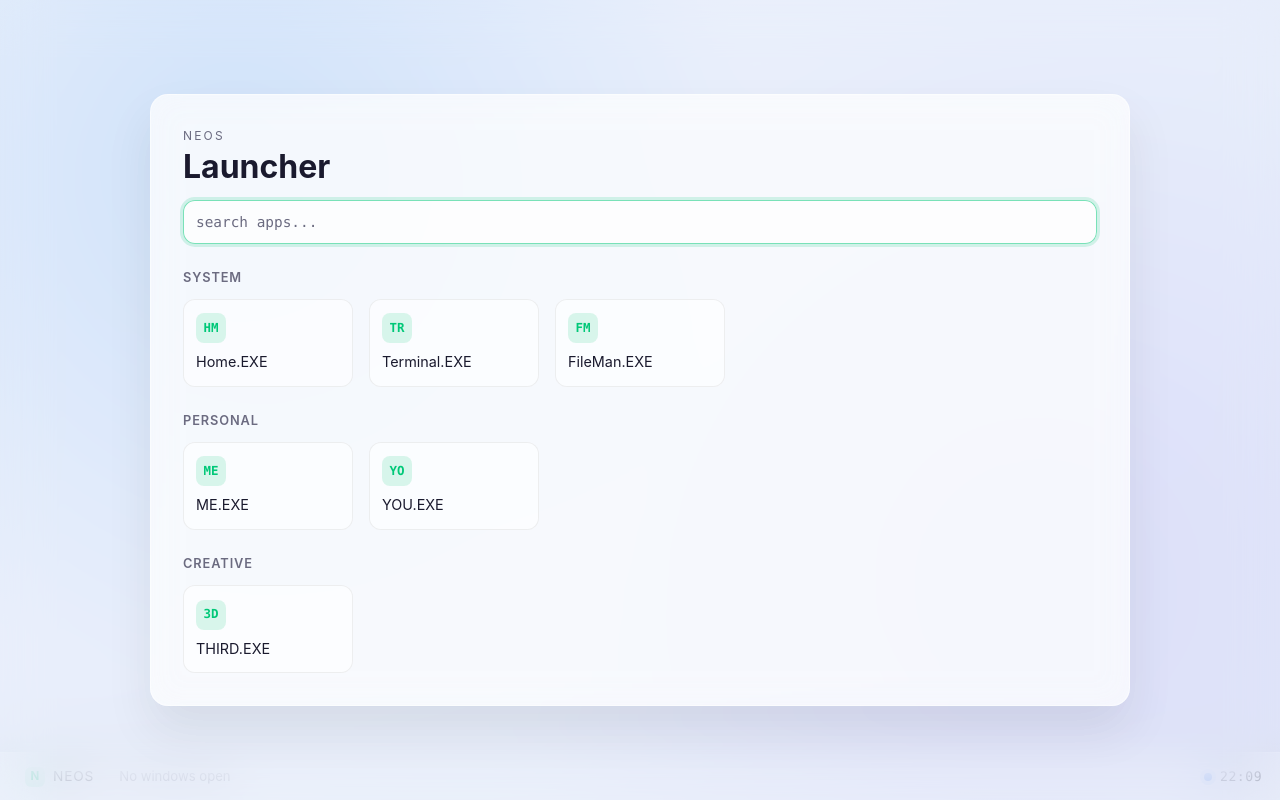
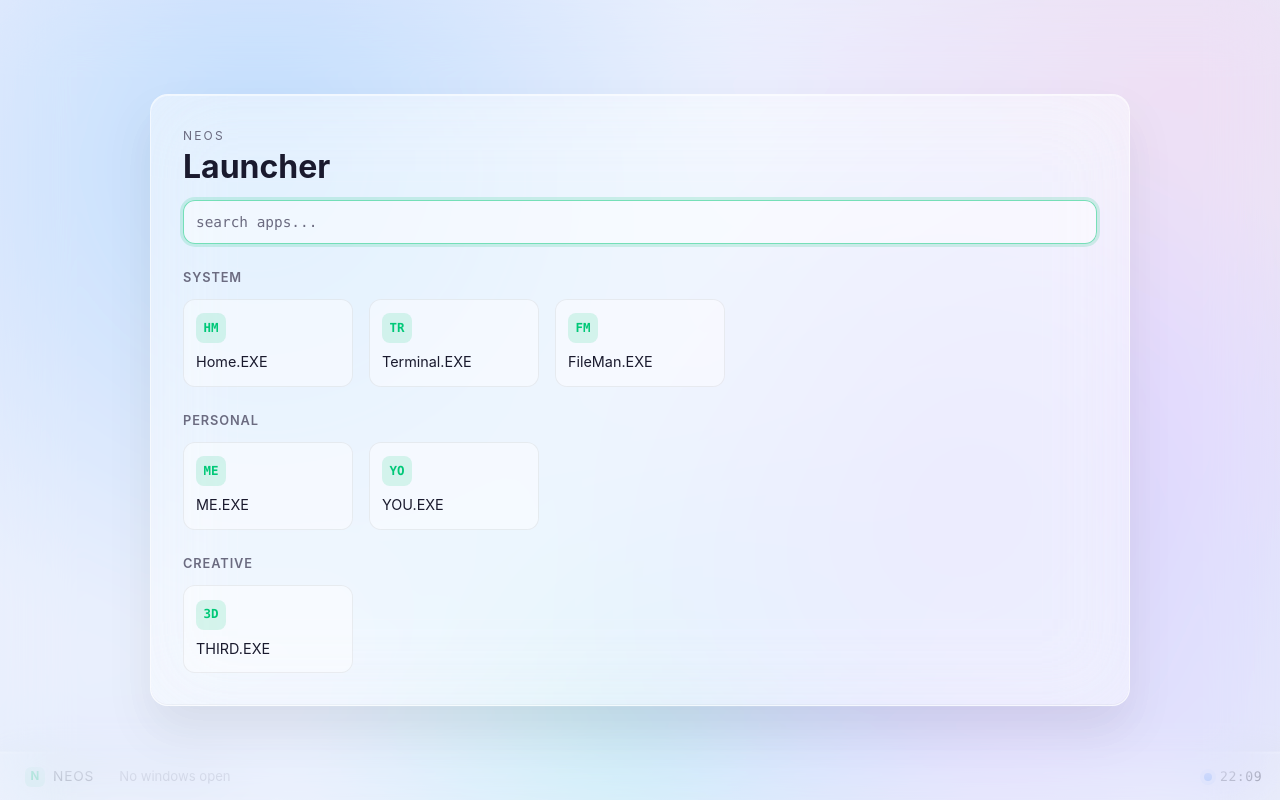
Before and after one commit to naninfinite/neos, a React (Vite) app: page / in a window 1280 px wide. Both pictures are taken after a click on the button "Open launcher". Built offline with nearby package versions, Linux system fonts and the light colour scheme.

Commit message:
style: apply heavy liquid glass shell treatment

```diff
--- a/src/styles.css
+++ b/src/styles.css
@@ -54,16 +54,26 @@ input {
   z-index: var(--z-wallpaper);
   background:
     radial-gradient(
-      circle at 18% 20%,
-      rgba(147, 197, 253, 0.52),
-      transparent 42%
+      circle at 20% 20%,
+      rgba(120, 180, 255, 0.5),
+      transparent 40%
     ),
     radial-gradient(
-      circle at 80% 70%,
-      rgba(196, 181, 253, 0.44),
-      transparent 46%
+      circle at 75% 65%,
+      rgba(180, 140, 255, 0.45),
+      transparent 40%
     ),
-    linear-gradient(145deg, #fbfcff 0%, #eff3ff 50%, #e6ecfa 100%);
+    radial-gradient(
+      circle at 50% 90%,
+      rgba(100, 220, 200, 0.3),
+      transparent 35%
+    ),
+    radial-gradient(
+      circle at 92% 12%,
+      rgba(255, 160, 196, 0.28),
+      transparent 36%
+    ),
+    linear-gradient(145deg, #f4f6ff 0%, #eef2ff 50%, #e8eafa 100%);
 }
 
 .desktopSurface {
@@ -88,11 +98,14 @@ input {
   height: var(--taskbar-height);
   padding: var(--space-2) var(--space-3);
   border: 0;
-  border-top: 1px solid var(--color-glass-border);
+  border-top: 1px solid rgba(255, 255, 255, 0.6);
   border-radius: 0;
   background: var(--color-glass);
-  backdrop-filter: blur(20px);
-  box-shadow: 0 -8px 24px var(--color-shadow);
+  backdrop-filter: blur(var(--glass-blur)) saturate(var(--glass-saturate));
+  box-shadow:
+    0 -1px 0 rgba(255, 255, 255, 0.3),
+    inset 0 1px 0 var(--glass-highlight),
+    0 -8px 32px rgba(0, 0, 0, 0.06);
 }
 
 .launcherButton {
@@ -180,8 +193,8 @@ input {
   display: grid;
   place-items: center;
   padding: clamp(var(--space-4), 3vw, var(--space-8));
-  background: rgba(222, 230, 246, 0.45);
-  backdrop-filter: blur(24px);
+  background: rgba(224, 232, 248, 0.36);
+  backdrop-filter: blur(32px) saturate(1.25);
 }
 
 .launcherPanel {
@@ -191,9 +204,12 @@ input {
   padding: clamp(var(--space-4), 2.5vw, var(--space-8));
   border: 1px solid var(--color-glass-border);
   border-radius: 18px;
-  background: var(--color-bg-elevated);
-  box-shadow: 0 24px 48px var(--color-shadow);
-  backdrop-filter: blur(16px);
+  background: rgba(255, 255, 255, 0.42);
+  box-shadow:
+    inset 0 1px 0 rgba(255, 255, 255, 0.5),
+    inset 0 -1px 0 rgba(0, 0, 0, 0.03),
+    0 24px 48px rgba(0, 0, 0, 0.08);
+  backdrop-filter: blur(40px) saturate(1.6) brightness(1.05);
 }
 
 .launcherHeader {
@@ -227,7 +243,7 @@ input {
   padding: 0 var(--space-3);
   border: 1px solid var(--color-border-subtle);
   border-radius: 12px;
-  background: rgba(255, 255, 255, 0.75);
+  background: rgba(255, 255, 255, 0.48);
   color: var(--color-text-primary);
   font-family: var(--font-mono);
   font-size: 0.9rem;
@@ -272,14 +288,14 @@ input {
   padding: var(--space-3);
   border: 1px solid var(--color-border-subtle);
   border-radius: 12px;
-  background: var(--color-bg-surface);
+  background: rgba(255, 255, 255, 0.42);
   cursor: default;
   text-align: left;
 }
 
 .launcherCard:hover {
   border-color: rgba(0, 0, 0, 0.14);
-  background: rgba(255, 255, 255, 0.78);
+  background: rgba(255, 255, 255, 0.52);
 }
 
 .launcherIcon {
@@ -319,9 +335,12 @@ input {
   padding: var(--space-6);
   border: 1px solid var(--color-glass-border);
   border-radius: 16px;
-  background: var(--color-bg-elevated);
-  box-shadow: 0 16px 40px var(--color-shadow);
-  backdrop-filter: blur(16px);
+  background: rgba(255, 255, 255, 0.42);
+  box-shadow:
+    inset 0 1px 0 rgba(255, 255, 255, 0.5),
+    inset 0 -1px 0 rgba(0, 0, 0, 0.03),
+    0 24px 48px rgba(0, 0, 0, 0.08);
+  backdrop-filter: blur(40px) saturate(1.6) brightness(1.05);
 }
 
 .bootBrand {
--- a/src/styles/tokens.css
+++ b/src/styles/tokens.css
@@ -11,8 +11,8 @@
   --color-bg-base: #f0f0f5;
   --color-bg-surface: rgba(255, 255, 255, 0.55);
   --color-bg-elevated: rgba(255, 255, 255, 0.72);
-  --color-glass: rgba(255, 255, 255, 0.45);
-  --color-glass-border: rgba(255, 255, 255, 0.5);
+  --color-glass: rgba(255, 255, 255, 0.35);
+  --color-glass-border: rgba(255, 255, 255, 0.55);
   --color-accent-primary: #00c878;
   --color-accent-secondary: #3b82f6;
   --color-accent-danger: #ef4444;
@@ -21,6 +21,9 @@
   --color-border-subtle: rgba(0, 0, 0, 0.06);
   --color-border-strong: rgba(0, 0, 0, 0.12);
   --color-shadow: rgba(0, 0, 0, 0.08);
+  --glass-blur: 28px;
+  --glass-saturate: 1.8;
+  --glass-highlight: rgba(255, 255, 255, 0.4);
 
   --font-ui: 'Inter', 'Segoe UI', 'Helvetica Neue', sans-serif;
   --font-mono: 'JetBrains Mono', 'SFMono-Regular', 'Consolas', monospace;
```
